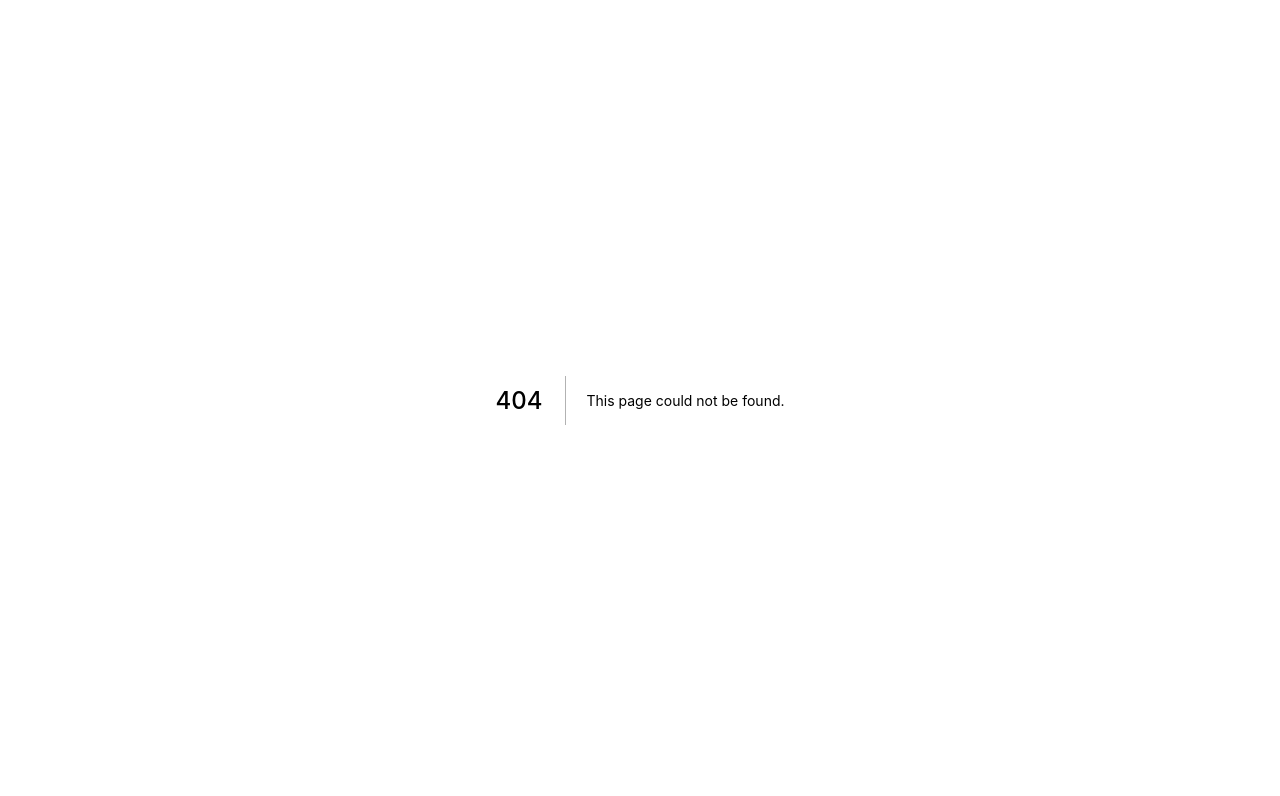
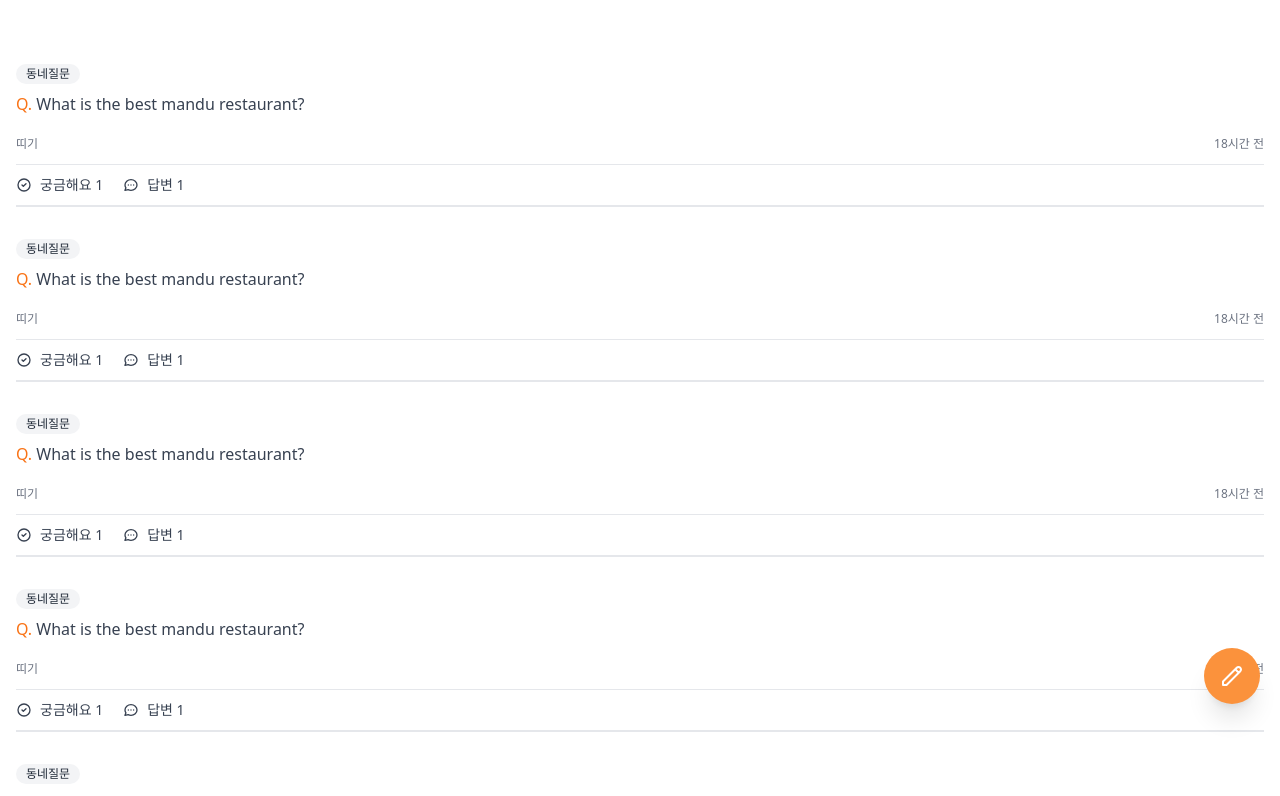
Before and after one commit to namwookyung/carrot-market, a Next.js app: page /community in a window 1280 px wide. Before the commit this address had no page. Shown: the top 796 px of the page. Built offline with nearby package versions, Linux system fonts and the light colour scheme.

Commit message:
커뮤니티 화면 구성_24.06.23

```diff
--- /dev/null
+++ b/pages/community/index.tsx
@@ -0,0 +1,76 @@
+import type { NextPage } from "next";
+
+const Community: NextPage = () => {
+  return (
+    <div className="py-16 px-4 space-y-8">
+        {[1, 2, 3, 4, 5, 6].map((_, i) => (
+            <div key={i} className="flex cursor-pointer flex-col items-start">
+                <span className="flex items-center px-2.5 py-0.5 rounded-full text-xs font-medium bg-gray-100 text-gray-800">
+                    동네질문
+                </span>
+                <div className="mt-2 text-gray-700">
+                    <span className="text-orange-500 font-medium">Q.</span> What is the best mandu restaurant?
+                </div>
+                <div className="mt-5 flex items-center justify-between w-full text-gray-500 font-medium text-xs">
+                    <span>띠기</span>
+                    <span>18시간 전</span>
+                </div>
+                <div className="flex space-x-5 mt-3 text-gray-700 py-2.5 border-t border-b-[2px] w-full">
+                    <span className="flex space-x-2 items-center text-sm">
+                        <svg
+                        className="w-4 h-4"
+                        fill="none"
+                        stroke="currentColor"
+                        viewBox="0 0 24 24"
+                        xmlns="http://www.w3.org/2000/svg"
+                        >
+                        <path
+                            strokeLinecap="round"
+                            strokeLinejoin="round"
+                            strokeWidth="2"
+                            d="M9 12l2 2 4-4m6 2a9 9 0 11-18 0 9 9 0 0118 0z"
+                        ></path>
+                        </svg>
+                        <span>궁금해요 1</span>
+                    </span>
+                    <span className="flex space-x-2 items-center text-sm">
+                        <svg
+                        className="w-4 h-4"
+                        fill="none"
+                        stroke="currentColor"
+                        viewBox="0 0 24 24"
+                        xmlns="http://www.w3.org/2000/svg"
+                        >
+                        <path
+                            strokeLinecap="round"
+                            strokeLinejoin="round"
+                            strokeWidth="2"
+                            d="M8 12h.01M12 12h.01M16 12h.01M21 12c0 4.418-4.03 8-9 8a9.863 9.863 0 01-4.255-.949L3 20l1.395-3.72C3.512 15.042 3 13.574 3 12c0-4.418 4.03-8 9-8s9 3.582 9 8z"
+                        ></path>
+                        </svg>
+                        <span>답변 1</span>
+                    </span>
+                </div>
+            </div>
+        ))}
+        <button className='fixed hover:bg-orange-500 transition-colors cursor-pointer bottom-24 right-5 shadow-xl bg-orange-400 rounded-full p-4 text-white'>
+            <svg
+            className="w-6 h-6"
+            fill="none"
+            stroke="currentColor"
+            viewBox="0 0 24 24"
+            xmlns="http://www.w3.org/2000/svg"
+            >
+                <path
+                    strokeLinecap="round"
+                    strokeLinejoin="round"
+                    strokeWidth="2"
+                    d="M15.232 5.232l3.536 3.536m-2.036-5.036a2.5 2.5 0 113.536 3.536L6.5 21.036H3v-3.572L16.732 3.732z"
+                ></path>
+            </svg>
+        </button>
+    </div>
+  );
+};
+
+export default Community;
```
